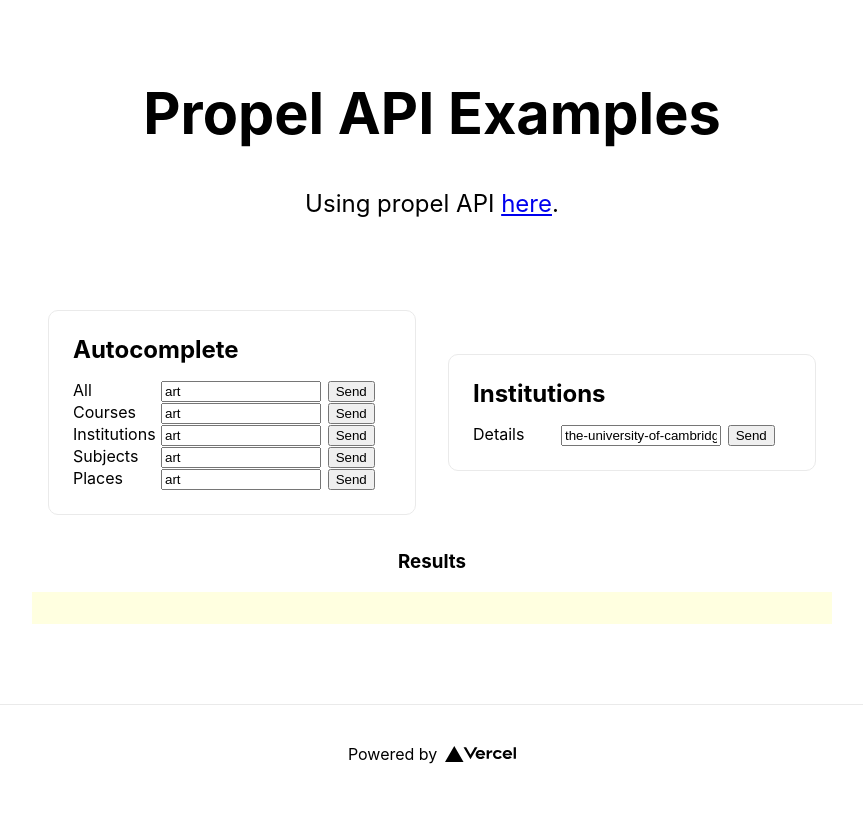
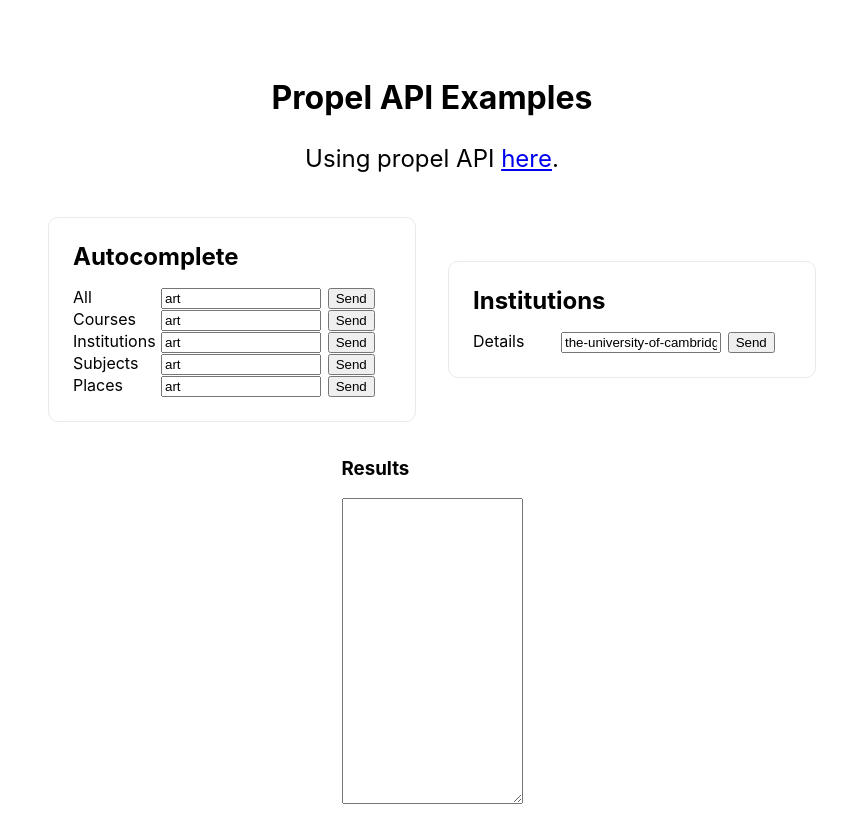
Before and after one commit to IanIsFluent/nextjs-blog, a Next.js app: page / in a window 1280 px wide. Shown: the top 840 px of the page, without its empty margins (208-1071 px from the left). Before the commit the page ends 804 px from the top, so only its background shows below. Built offline with nearby package versions, Linux system fonts and the light colour scheme.

Commit message:
use a textarea for results because it wraps long lines much nicer than a <pre

```diff
--- a/pages/index.tsx
+++ b/pages/index.tsx
@@ -1,13 +1,10 @@
 import Head from 'next/head';
 import styles from '../styles/Home.module.css';
-import Link from 'next/link';
-import { useState } from 'react';
+import { useMemo, useState } from 'react';
 import {
   QueryClient,
   QueryClientProvider,
   useQuery,
-  useQueryClient,
-  UseQueryResult,
 } from '@tanstack/react-query';
 import { Autocomplete } from '../components/autocomplete';
 
@@ -31,17 +28,6 @@ export default function Home() {
       <QueryClientProvider client={queryClient}>
         <Main />
       </QueryClientProvider>
-
-      <footer>
-        <a
-          href="https://vercel.com?utm_source=create-next-app&utm_medium=default-template&utm_campaign=create-next-app"
-          target="_blank"
-          rel="noopener noreferrer"
-        >
-          Powered by{' '}
-          <img src="/vercel.svg" alt="Vercel" className={styles.logo} />
-        </a>
-      </footer>
 
       <style jsx>{`
         main {
@@ -168,13 +154,34 @@ export default function Home() {
           const json = await res.json();
           return {
             ...json,
-            FundingSummary: json.FundingSummary.substring(0, 80),
-            FurtherInformation: json.FurtherInformation.substring(0, 80),
+            FundingSummary: json.FundingSummary,
+            FurtherInformation: json.FurtherInformation,
           };
         },
       }),
     };
     const latestQuery = queries[activeQueryName];
+    const resultText = useMemo(() => {
+      if (!latestQuery) {
+        return '';
+      }
+      if (latestQuery.isFetching) {
+        return 'Loading...';
+      }
+      if (latestQuery.isError) {
+        return `Error: ${latestQuery.error.message}`;
+      }
+      if (latestQuery.data) {
+        return JSON.stringify(latestQuery.data, null, 2);
+      }
+      return '';
+    }, [
+      activeQueryName,
+      latestQuery?.isFetching,
+      latestQuery?.data,
+      latestQuery?.isError,
+      latestQuery?.error,
+    ]);
 
     return (
       <main>
@@ -250,50 +257,15 @@ export default function Home() {
               </button>
             </div>
           </div>
-          {/* <a href="https://nextjs.org/learn" className={styles.card}>
-            <h3>Learn &rarr;</h3>
-            <p>Learn about Next.js in an interactive course with quizzes!</p>
-          </a>
-
-          <a
-            href="https://github.com/vercel/next.js/tree/master/examples"
-            className={styles.card}
-          >
-            <h3>Examples &rarr;</h3>
-            <p>Discover and deploy boilerplate example Next.js projects.</p>
-          </a>
-
-          <a
-            href="https://vercel.com/import?filter=next.js&utm_source=create-next-app&utm_medium=default-template&utm_campaign=create-next-app"
-            className={styles.card}
-          >
-            <h3>Deploy &rarr;</h3>
-            <p>
-              Instantly deploy your Next.js site to a public URL with Vercel.
-            </p>
-          </a> */}
         </div>
-        <h3>Results</h3>
-        <div
-          style={{
-            width: '100%',
-            backgroundColor: 'lightyellow',
-            padding: '1em',
-            maxHeight: '50vh',
-            overflow: 'auto',
-          }}
-        >
-          {latestQuery && (
-            <>
-              {latestQuery.isError && (
-                <div>Error: {(latestQuery.error as any)?.message}</div>
-              )}
-              {latestQuery.isFetching && <div>Loading...</div>}
-              {!latestQuery.isFetching && latestQuery.isSuccess && (
-                <pre>{JSON.stringify(latestQuery.data, null, 2)}</pre>
-              )}
-            </>
-          )}
+        <div>
+          <h3>Results</h3>
+          <textarea
+            rows={20}
+            readOnly={true}
+            style={{ width: '100%' }}
+            value={resultText}
+          />
         </div>
       </main>
     );
--- a/styles/Home.module.css
+++ b/styles/Home.module.css
@@ -19,9 +19,9 @@
 }
 
 .title {
-  margin: 0 0 1rem;
+  margin: 0 0 0;
   line-height: 1.15;
-  font-size: 3.6rem;
+  font-size: 2rem;
 }
 
 .title {
@@ -44,9 +44,7 @@
   align-items: center;
   justify-content: center;
   flex-wrap: wrap;
-
   max-width: 800px;
-  margin-top: 3rem;
 }
 
 .card {
```
